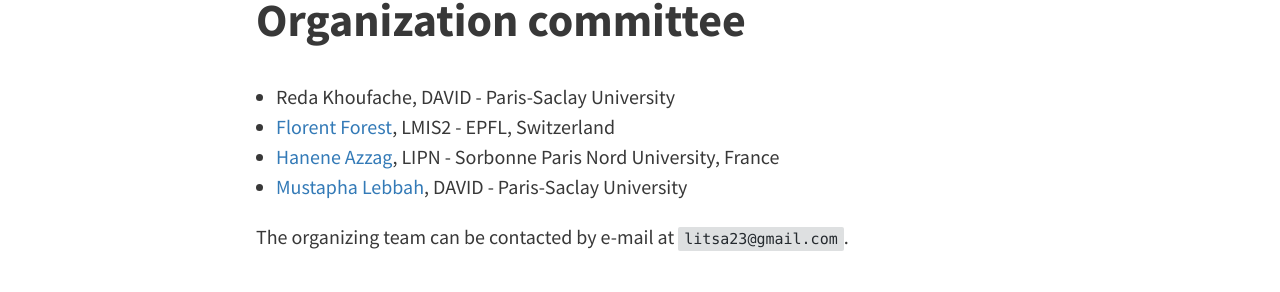
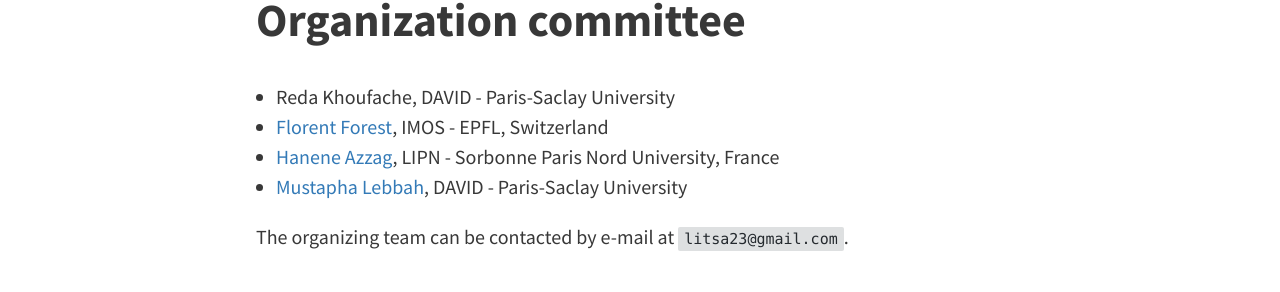
Before and after one commit to lipn/LITSA2023, a Jekyll site: the page built from pages/organization.md, in a window 1280 px wide. Shown: the part 282-574 px from the top of the page. Built offline with Jekyll 4.4.1, drawn with Linux system fonts in a browser that asks for light colours.

Commit message:
Update organization.md

```diff
--- a/pages/organization.md
+++ b/pages/organization.md
@@ -8,7 +8,7 @@
 # Organization committee
 
 * Reda Khoufache, DAVID - Paris-Saclay University
-* [Florent Forest](https://florentfo.rest), LMIS2 - EPFL, Switzerland
+* [Florent Forest](https://florentfo.rest), IMOS - EPFL, Switzerland
 * [Hanene Azzag](https://sites.google.com/site/haneneazzag), LIPN - Sorbonne Paris Nord University, France
 * [Mustapha Lebbah](https://lipn.univ-paris13.fr/~lebbah), DAVID - Paris-Saclay University
 
```
